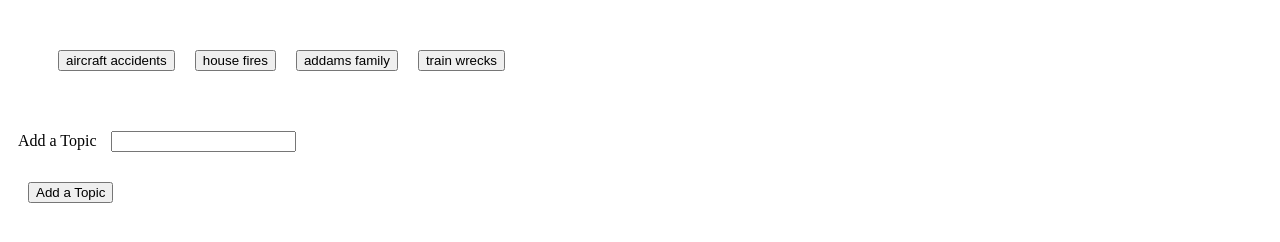
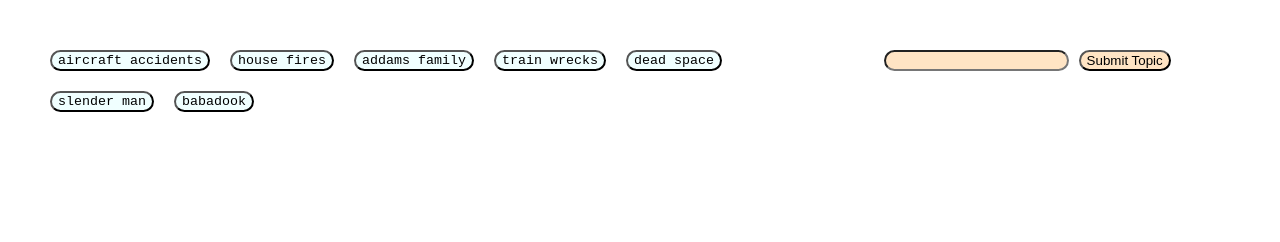
Before and after one commit to zrowe/GifTastic, a plain HTML site: page index.html in a window 1280 px wide. Drawn offline with nearby package versions, Linux system fonts and the light colour scheme.

Commit message:
styling buttons and input

```diff
--- a/assets/css/style.css
+++ b/assets/css/style.css
@@ -1,13 +1,12 @@
 html {
     height: 100%;
-/*    background: url(../images/background.jpg) no-repeat center fixed;*/
-/*    background-size: cover; */
+    /*    background: url(../images/background.jpg) no-repeat center fixed;*/
+    /*    background-size: cover; */
 }
 
 body {
     color: black;
-
-
+    font-family: "Courier New", Courier, monospace;
 }
 
 * {
@@ -22,13 +21,57 @@ input {
     margin: 10px;
 }
 
+form {
+    display: inline-block;
+}
+
 .container {
     position: relative;
     padding: 20px;
+    height: auto;
+}
+
+.hero {
+    margin: 0px;
+}
+
+.topic-btn {
+    background-color: azure;
+    border-radius: 15px;
+        font-family: "Courier New", Courier, monospace;
+
+}
+
+#topics-view {
+    width: 60%;
+    float: left;
+}
+
+#topic-form {
+    width: 30%;
+    float: right;
+}
+
+
+#topic-input {
+    margin-right: 0px;
+    background-color: bisque;
+           border-radius: 15px;
+}
+
+
+#add-topic {
+    margin-left: 0px;
+    background-color: bisque;
+           border-radius: 15px;
 }
 
 .gif-block {
-	display: inline-block;
+    display: inline-block;
+}
+
+.rating {
+    margin: 0px;
 }
 
 .debug {
--- a/assets/javascript/apps.js
+++ b/assets/javascript/apps.js
@@ -1,13 +1,14 @@
 var debug = 1 // my handy console debug flag
 
 // Initial array of topics
-var topics = ["aircraft accidents", "house fires", "addams family", "train wrecks"];
+var topics = ["aircraft accidents", "house fires", "addams family", "train wrecks", "dead space", "slender man", "babadook"];
+var prompt = "";
 
 // displayMovieInfo function re-renders the HTML to display the appropriate content
 function displayGifs() {
 
     var topic = $(this).attr("data-name");
-    var queryURL = "https://api.giphy.com/v1/gifs/search?api_key=0gpg33lyPji2L7YrGHwBEjwf9muwtglO&q=" + encodeURIComponent(topic) + "&limit=10&offset=0&rating=PG&lang=en";
+    var queryURL = "https://api.giphy.com/v1/gifs/search?api_key=0gpg33lyPji2L7YrGHwBEjwf9muwtglO&q=" + encodeURIComponent(topic) + "&limit=10&offset=0&lang=en";
 
     $.ajax({ // launch query for the top
         url: queryURL,
@@ -24,24 +25,27 @@ function displayGifs() {
             // Create a div to hold a gif block
             var gifDiv = $("<div class='gif-block'>");
 
-            // Create and add an element to hold the rating
-            var rating = response.data[i].rating;
-            var myRating = $("<p>").text("Rating: " + rating);
-            gifDiv.append(myRating);
 
             // Create and add an element to hold the image
             var imgURL = response.data[i].images.fixed_height_still.url; // the still image
             var animateURL = response.data[i].images.fixed_height.url; // the animated image
-
+            var imgTitle = response.data[i].title;
             var image = $("<img>")
             image.attr({
                 "src": imgURL,
+                "alt": imgTitle,
                 "data-still": imgURL,
                 "data-animate": animateURL,
                 "data-state": "still"
             });
             image.addClass("gif");
             gifDiv.append(image);
+
+            // Create and add an element to hold the rating
+            var rating = response.data[i].rating;
+            var myRating = $("<p>").text("Rating: " + rating);
+            myRating.addClass("rating");
+            gifDiv.append(myRating);
 
             // Display a gif Block
             $("#gifs-view").append(gifDiv);
@@ -86,6 +90,7 @@ $(document).on("click", ".gif", function() {
 $("#add-topic").on("click", function(event) {
     event.preventDefault();
     var topic = $("#topic-input").val().trim();
+    $("#topic-input").val(prompt);
     topics.push(topic);
     renderButtons();
 });
@@ -93,3 +98,4 @@ $("#add-topic").on("click", function(event) {
 
 // Calling the renderButtons function to display the intial buttons
 renderButtons();
+$("#topic-input").val(prompt);
--- a/index.html
+++ b/index.html
@@ -6,23 +6,22 @@
     <title>GifTastic</title>
     <!-- Added link to the jQuery Library -->
     <meta name="viewport" content="width=device-width, initial-scale=1">
-    <!--    <link rel="stylesheet" type="text/css" href="assets/css/reset.css"> -->
+    <link rel="stylesheet" type="text/css" href="assets/css/reset.css">
     <link rel="stylesheet" type="text/css" href="assets/css/style.css">
 </head>
 
 <body>
     <script src="https://cdnjs.cloudflare.com/ajax/libs/jquery/3.2.1/jquery.min.js"></script>
     <div class="container">
-        <div id="topics-view"></div>
+        <div class="hero">
+            <div id="topics-view"></div>
+            <form id="topic-form">
+                <input type="text" id="topic-input" value="">
+                <input id="add-topic" type="submit" value="Submit Topic">
+            </form>
+        </div>
         <div id="gifs-view"></div>
     </div>
-    <form id="topic-form">
-        <label for="topic-input">Add a Topic</label>
-        <input type="text" id="topic-input">
-        <br>
-        <div id="topic-view"></div>
-        <input id="add-topic" type="submit" value="Add a Topic">
-    </form>
     <script src="https://cdnjs.cloudflare.com/ajax/libs/jquery/3.2.1/jquery.min.js "></script>
     <script type="text/javascript " src="assets/javascript/apps.js "></script>
 </body>
```
